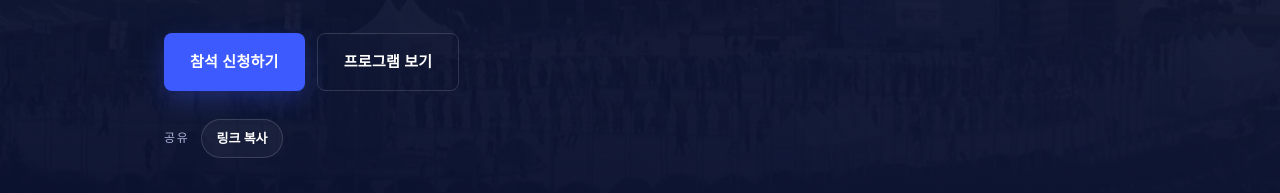
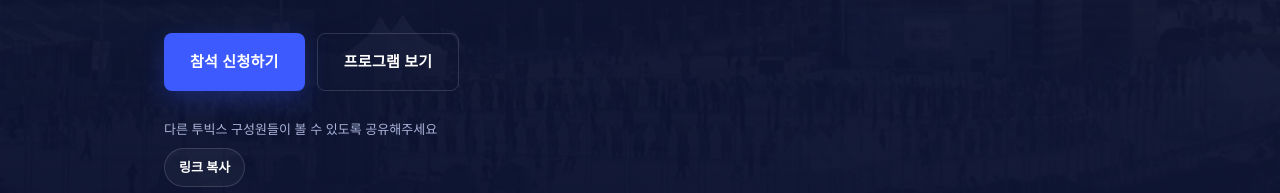
Before and after one commit to Feellived/tobigs-homecoming-2026, a plain HTML site: page index.html in a window 1280 px wide. Shown: the part 607-800 px from the top of the page. Drawn offline with Linux system fonts and the light colour scheme; a web font is replaced by a local one.

Commit message:
Share label wording
Co-Authored-By: Claude Fable 5.1 <noreply@anthropic.com>

```diff
--- a/index.html
+++ b/index.html
@@ -113,7 +113,7 @@
   .hero-meta .when b{color:var(--on-dark);font-weight:600}
   .hero-cta{margin-top:36px;display:flex;flex-wrap:wrap;gap:12px}
   .share{margin-top:28px;display:flex;flex-wrap:wrap;align-items:center;gap:8px}
-  .share-label{font-size:12px;letter-spacing:.14em;text-transform:uppercase;font-family:var(--display);color:var(--on-dark-muted);margin-right:4px}
+  .share-label{font-size:13px;color:var(--on-dark-muted);margin-right:4px;flex-basis:100%}
   .chip{appearance:none;border:1px solid var(--dark-line);background:rgba(255,255,255,.04);color:var(--on-dark);font:inherit;font-size:13px;font-weight:600;padding:8px 14px;border-radius:999px;cursor:pointer;text-decoration:none;transition:border-color .18s,background .18s}
   .chip:hover{border-color:var(--accent);background:rgba(157,176,255,.12)}
   .chip[hidden]{display:none}
@@ -310,7 +310,7 @@
       <a class="btn btn-ghost" href="#program">프로그램 보기</a>
     </div>
     <div class="share" aria-label="공유">
-      <span class="share-label">공유</span>
+      <span class="share-label">다른 투빅스 구성원들이 볼 수 있도록 공유해주세요</span>
       <button type="button" class="chip js-copy">링크 복사</button>
       <button type="button" class="chip js-share" hidden>공유하기</button>
       <button type="button" class="chip js-ig" hidden>인스타그램에 공유</button>
@@ -466,7 +466,7 @@
     </div>
     <p class="fine" id="rsvp-note"></p>
     <div class="share on-dark" aria-label="공유">
-      <span class="share-label">선배님, 기수 단톡에도 공유해 주세요</span>
+      <span class="share-label">다른 투빅스 구성원들이 볼 수 있도록 공유해주세요</span>
       <button type="button" class="chip js-copy">링크 복사</button>
       <button type="button" class="chip js-share" hidden>공유하기</button>
       <button type="button" class="chip js-ig" hidden>인스타그램에 공유</button>
```
